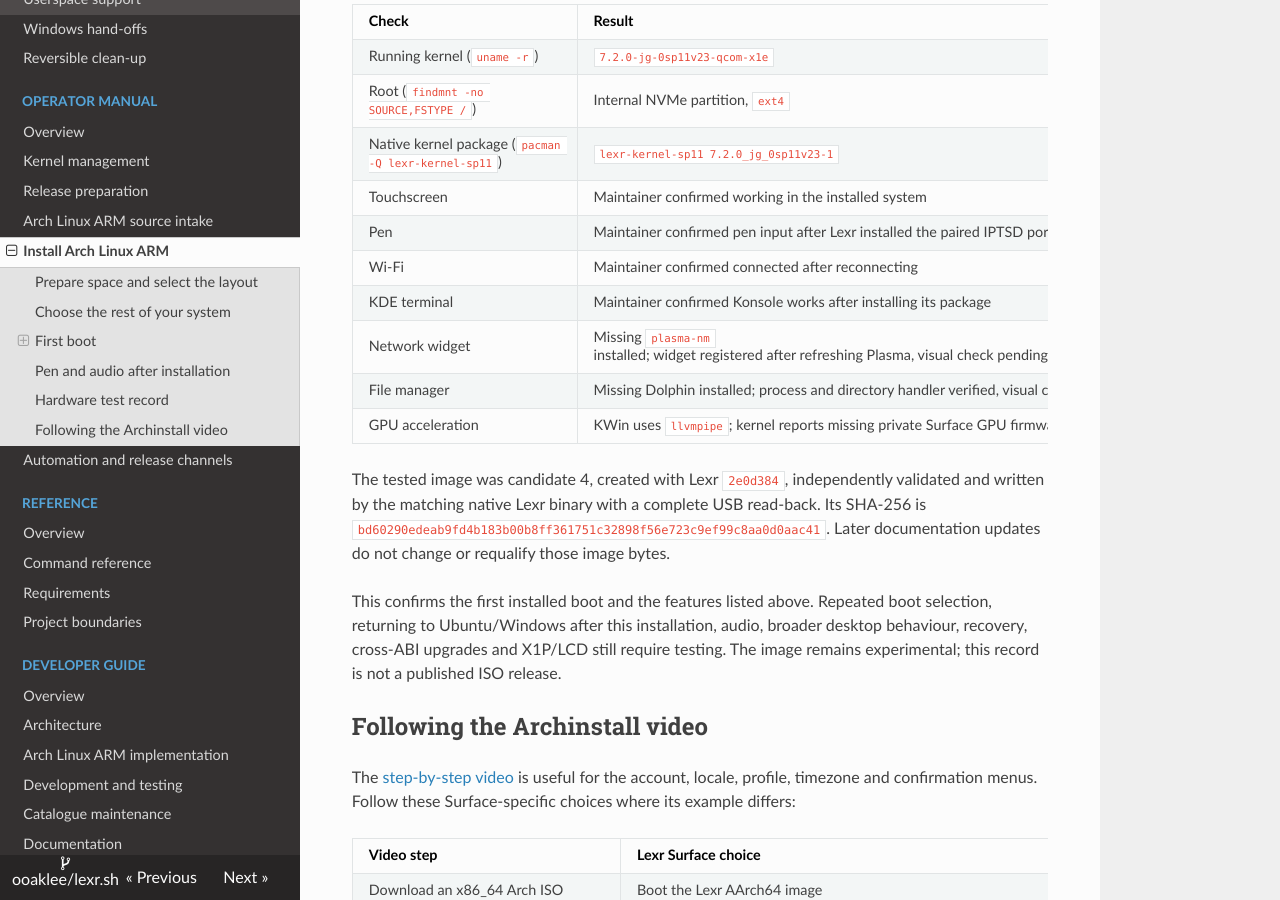
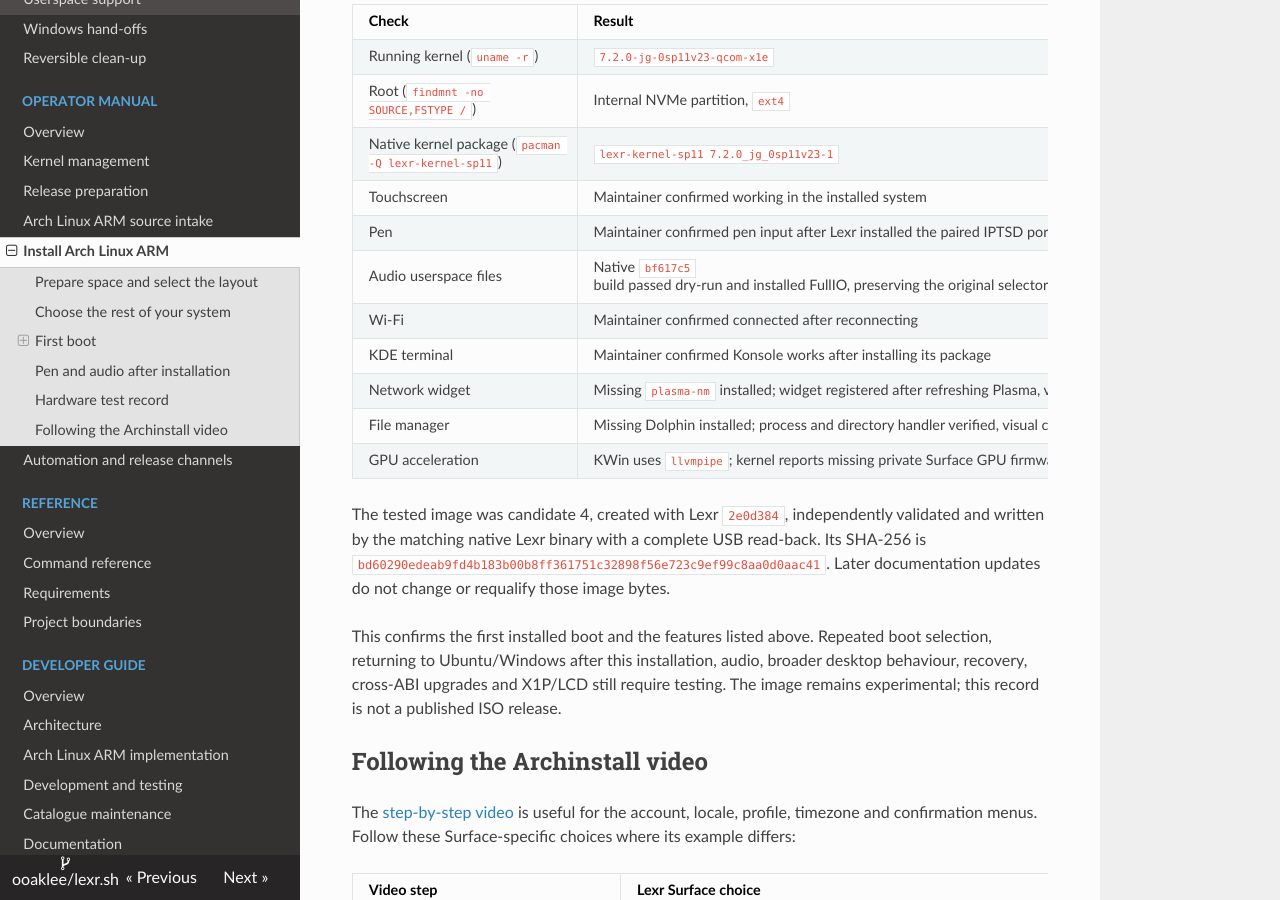
Before and after one commit to ooaklee/lexr.sh, an MkDocs documentation site: the page built from docs/operator-manual/arch-linux-arm-install.md, in a window 1280 px wide and 900 px high, scrolled down 4337 px. Built offline with MkDocs 1.6.1, drawn with Linux system fonts in a browser that asks for light colours; nearby versions of some CDN libraries.

Commit message:
docs: record native Arch userspace checks and privileged previews

```diff
--- a/docs/operator-manual/arch-linux-arm-install.md
+++ b/docs/operator-manual/arch-linux-arm-install.md
@@ -205,6 +205,7 @@ NVMe disk. The reported command output confirms:
 | Native kernel package (`pacman -Q lexr-kernel-sp11`) | `lexr-kernel-sp11 7.2.0_jg_0sp11v23-1` |
 | Touchscreen | Maintainer confirmed working in the installed system |
 | Pen | Maintainer confirmed pen input after Lexr installed the paired IPTSD portable userspace |
+| Audio userspace files | Native `bf617c5` build passed dry-run and installed FullIO, preserving the original selector link in backup and the shared Qualcomm profile unchanged; playback/microphone testing pending |
 | Wi-Fi | Maintainer confirmed connected after reconnecting |
 | KDE terminal | Maintainer confirmed Konsole works after installing its package |
 | Network widget | Missing `plasma-nm` installed; widget registered after refreshing Plasma, visual check pending |
```
Also changed, not shown: 1 other file.
